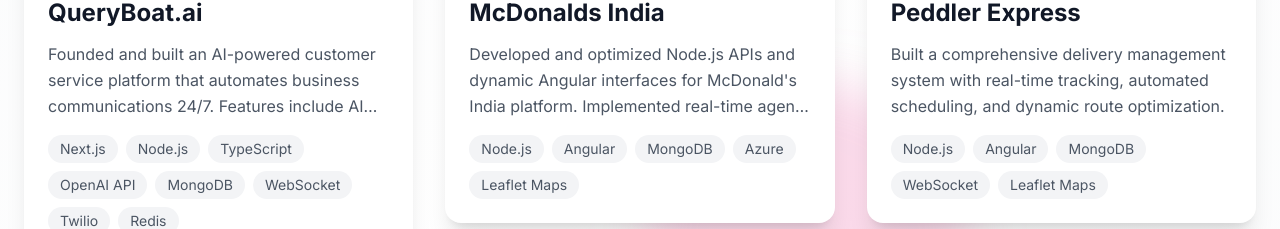
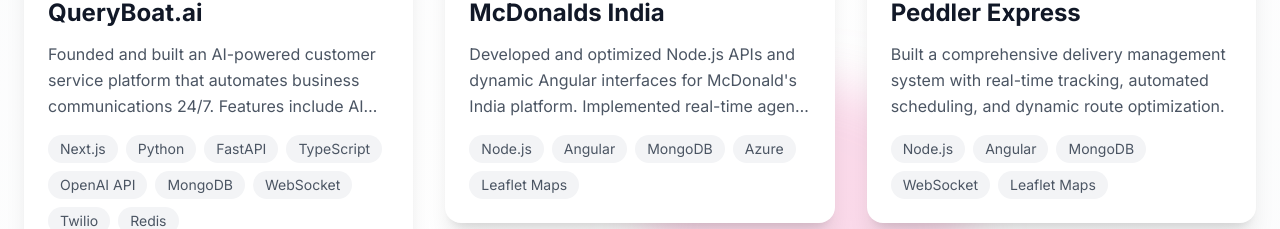
Before and after one commit to igurisandhu/igurisandhu, a Next.js app: page / in a window 1280 px wide. Shown: the part 5370-5599 px from the top of the page. Built offline with nearby package versions, Linux system fonts and the light colour scheme.

Commit message:
feat: update queryboat ai -2

```diff
--- a/src/components/Projects.tsx
+++ b/src/components/Projects.tsx
@@ -9,7 +9,7 @@
   {
     title: 'QueryBoat.ai',
     description: 'Founded and built an AI-powered customer service platform that automates business communications 24/7. Features include AI chatbot, voice calling (inbound & outbound), appointment scheduling, and order management. Handles 10K+ calls daily with 99% uptime and serves 500+ active businesses.',
-    technologies: ['Next.js', 'Node.js', 'TypeScript', 'OpenAI API', 'MongoDB', 'WebSocket', 'Twilio', 'Redis'],
+    technologies: ['Next.js', 'Python', 'FastAPI', 'TypeScript', 'OpenAI API', 'MongoDB', 'WebSocket', 'Twilio', 'Redis'],
     image: '/images/queryboat_ai.png',
     link: 'https://queryboat.ai',
     company: 'QueryBoat.ai',
```
